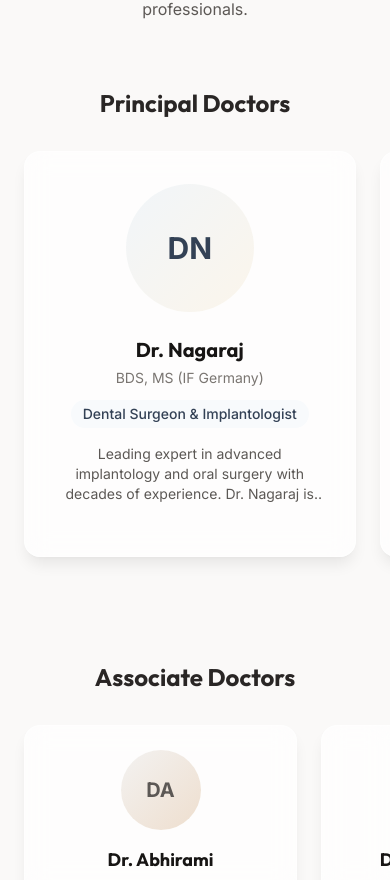
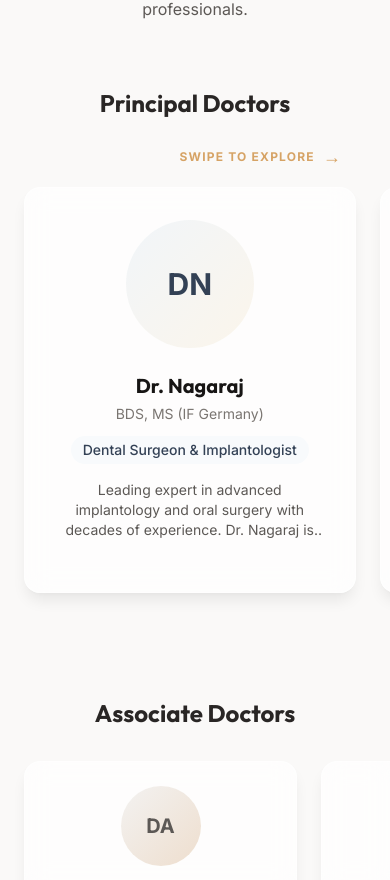
Before and after one commit to RealVansh/SaiDentalCare, a Next.js app: page /about in a window 390 px wide. Shown: the part 1491-2371 px from the top of the page. Built offline with nearby package versions, Linux system fonts and the light colour scheme.

Commit message:
Fix: Add mobile swipe hint to About page doctors list

```diff
--- a/src/app/about/page.tsx
+++ b/src/app/about/page.tsx
@@ -141,7 +141,12 @@ export default function AboutPage() {
 
           {/* Principal Doctors */}
           <div className="mb-20">
-            <h3 className="font-heading text-2xl font-bold text-neutral-800 mb-8 text-center">Principal Doctors</h3>
+            <h3 className="font-heading text-2xl font-bold text-neutral-800 mb-6 text-center">Principal Doctors</h3>
+
+            <div className="md:hidden flex justify-end items-center text-accent-500 text-xs uppercase tracking-widest font-bold mb-4 pr-6">
+               Swipe to explore <span className="ml-2 text-lg">→</span>
+            </div>
+
             <div className="flex overflow-x-auto snap-x snap-mandatory gap-6 pb-6 md:grid md:grid-cols-3 md:gap-8 md:overflow-visible md:snap-none no-scrollbar -mx-6 px-6 md:mx-0 md:px-0">
               {principalDoctors.map((doc, i) => (
                 <div
```
